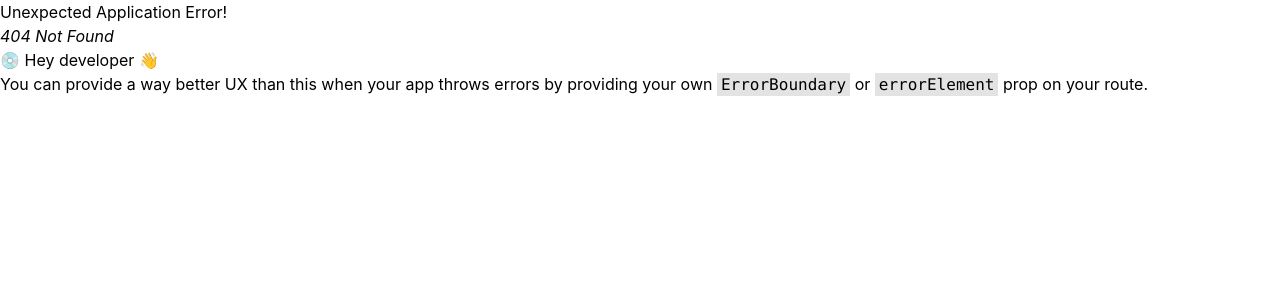
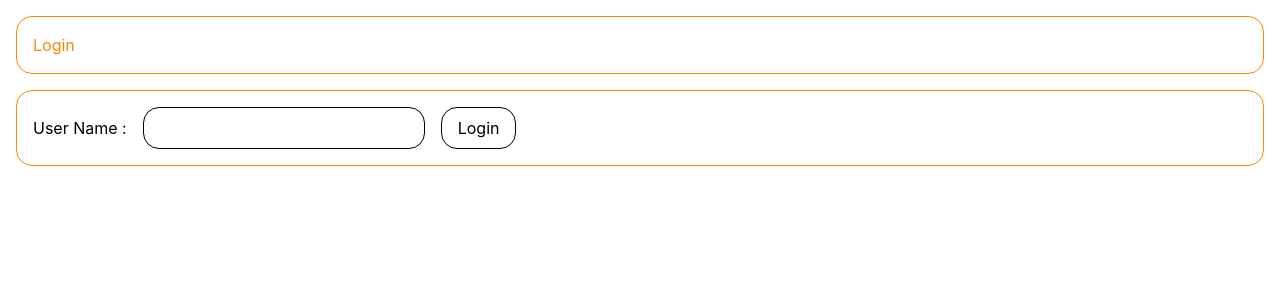
Before and after one commit to TransonQ/express-jwt-demo, a React (Vite) app in the folder frontend/: page /login in a window 1280 px wide. Before the commit this address had no page. Shown: the top 300 px of the page. Built offline with nearby package versions, Linux system fonts and the light colour scheme.

Commit message:
添加登录页面和应用外壳组件，更新路由以支持登录功能

```diff
--- /dev/null
+++ b/frontend/src/pages/app-shell.tsx
@@ -0,0 +1,15 @@
+import { Link } from 'react-router';
+
+export function AppShell() {
+  return (
+    <>
+      <div className="rounded-2xl border border-orange-400 text-orange-400 m-4 p-4 flex ">
+        <span>{'Protected Data'}</span>
+        <Link to={'/login'} className="ml-auto hover:underline">
+          {'Back to Login'}
+        </Link>
+      </div>
+      <pre></pre>
+    </>
+  );
+}
--- a/frontend/src/pages/home.tsx
+++ b/frontend/src/pages/home.tsx
@@ -1,10 +1,14 @@
+import { Outlet } from 'react-router';
 import { useFetchHello } from '../hooks/useFetchHello';
 
 export function Home() {
   useFetchHello();
   return (
-    <div className="bg-orange-400 text-white rounded-2xl p-4 mt-4 mx-4">
-      Home
-    </div>
+    <>
+      <div className="border border-orange-400 text-orange-400 rounded-2xl p-4 mt-4 mx-4">
+        Login
+      </div>
+      <Outlet />
+    </>
   );
 }
--- /dev/null
+++ b/frontend/src/pages/login.tsx
@@ -0,0 +1,34 @@
+import { useState } from 'react';
+import { postLogin } from '../api/examples.api';
+
+export function Login() {
+  const [username, setUsername] = useState('');
+  const handleInputChange = (e: React.ChangeEvent<HTMLInputElement>) => {
+    setUsername(e.target.value);
+  };
+  const onLogin = async () => {
+    if (!username?.trim()) {
+      alert('Please enter a username');
+    }
+
+    const response = await postLogin(username);
+    console.log('response: ', response);
+  };
+
+  return (
+    <div className="m-4 p-4 border border-orange-400 rounded-2xl flex gap-4 items-center">
+      <span className="shrink-0">{'User Name : '}</span>
+      <input
+        value={username}
+        onChange={handleInputChange}
+        className="border rounded-2xl px-4 py-2 focus:outline-none ring-offset-2 focus:ring-2 ring-orange-500"
+      />
+      <button
+        onClick={onLogin}
+        className="border rounded-2xl px-4 py-2 hover:cursor-pointer hover:border-orange-500 hover:text-orange-500"
+      >
+        {'Login'}
+      </button>
+    </div>
+  );
+}
```
Also changed, not shown: frontend/src/routes/useAppRoutes.tsx (+12 -0 lines).
